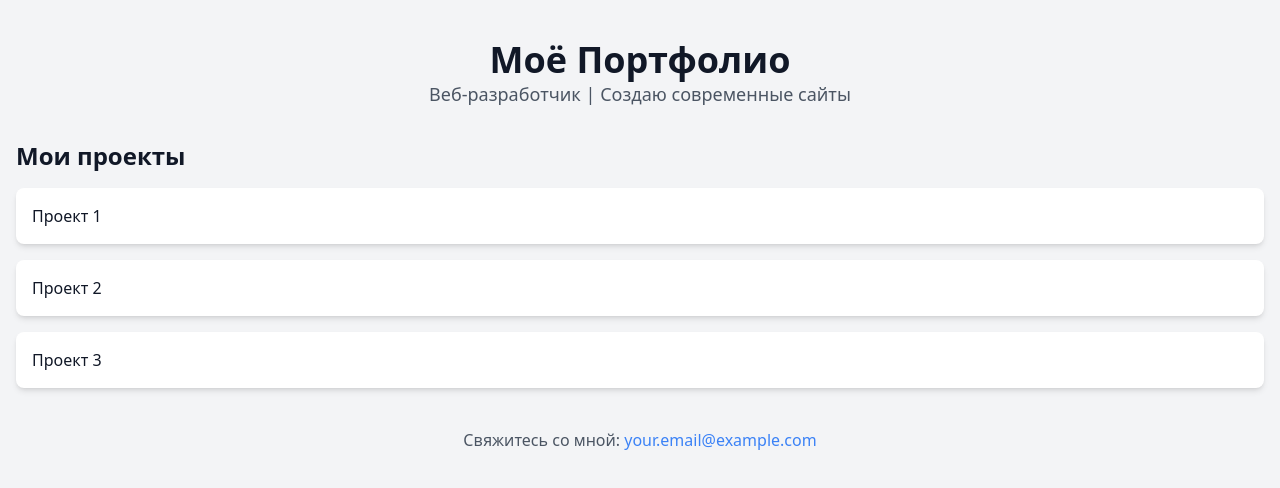
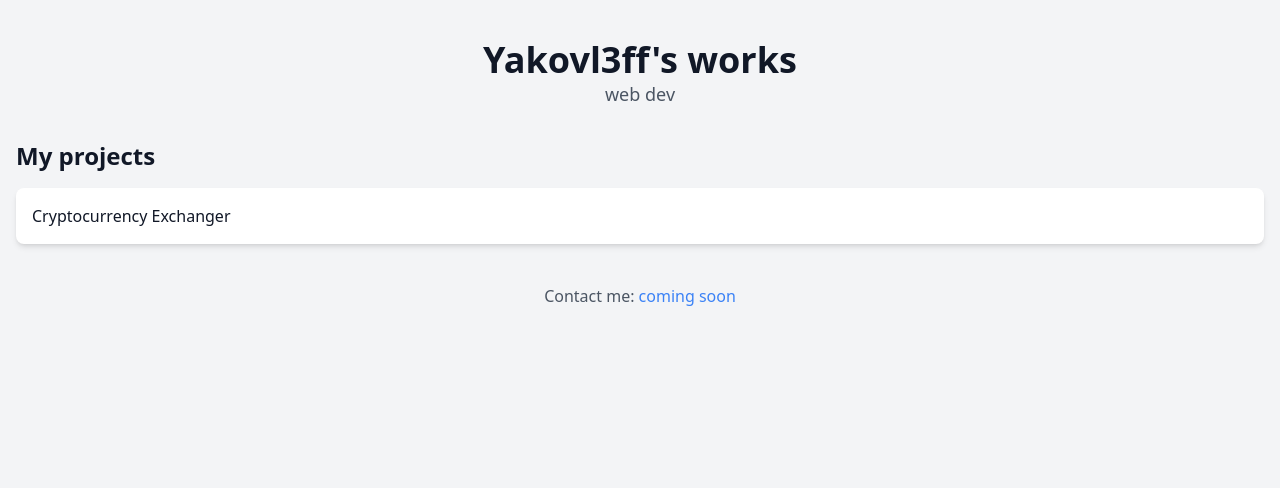
Before and after one commit to yakovl3ff/yakovl3ff.github.io, a plain HTML site: page index.html in a window 1280 px wide. Drawn offline with nearby package versions, Linux system fonts and the light colour scheme.

Commit message:
updated index.html

```diff
--- a/index.html
+++ b/index.html
@@ -3,27 +3,25 @@
 <head>
     <meta charset="UTF-8">
     <meta name="viewport" content="width=device-width, initial-scale=1.0">
-    <title>Моё Портфолио</title>
+    <title>Yakovl3ff's work</title>
     <script src="https://cdn.tailwindcss.com"></script>
 </head>
 <body class="bg-gray-100 text-gray-900">
     <div class="container mx-auto px-4 py-10">
         <header class="text-center">
-            <h1 class="text-4xl font-bold">Моё Портфолио</h1>
-            <p class="text-lg text-gray-600">Веб-разработчик | Создаю современные сайты</p>
+            <h1 class="text-4xl font-bold">Yakovl3ff's works</h1>
+            <p class="text-lg text-gray-600">web dev</p>
         </header>
 
         <section class="mt-8">
-            <h2 class="text-2xl font-semibold">Мои проекты</h2>
+            <h2 class="text-2xl font-semibold">My projects</h2>
             <ul class="mt-4 space-y-4">
-                <li><a href="#" class="block p-4 bg-white shadow-md rounded-lg hover:bg-gray-200">Проект 1</a></li>
-                <li><a href="#" class="block p-4 bg-white shadow-md rounded-lg hover:bg-gray-200">Проект 2</a></li>
-                <li><a href="#" class="block p-4 bg-white shadow-md rounded-lg hover:bg-gray-200">Проект 3</a></li>
+                <li><a href="https://xratecrypto.com/" class="block p-4 bg-white shadow-md rounded-lg hover:bg-gray-200">Cryptocurrency Exchanger</a></li>
             </ul>
         </section>
 
         <footer class="mt-10 text-center text-gray-600">
-            <p>Свяжитесь со мной: <a href="mailto:your.email@example.com" class="text-blue-500">your.email@example.com</a></p>
+            <p>Contact me: <a href="#" class="text-blue-500">coming soon</a></p>
         </footer>
     </div>
 </body>
```
